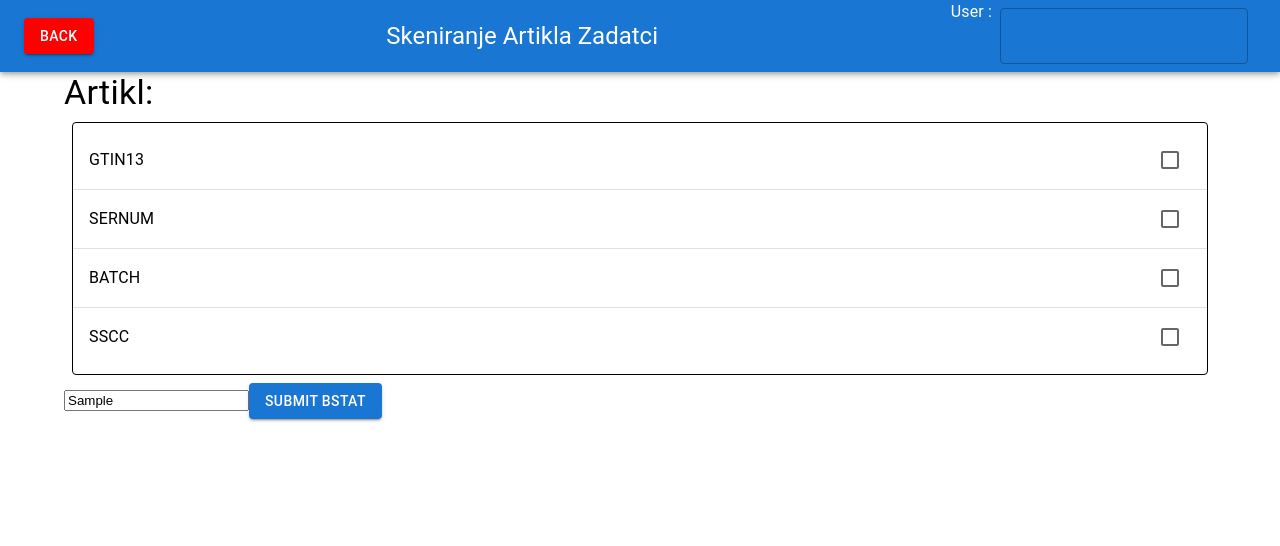
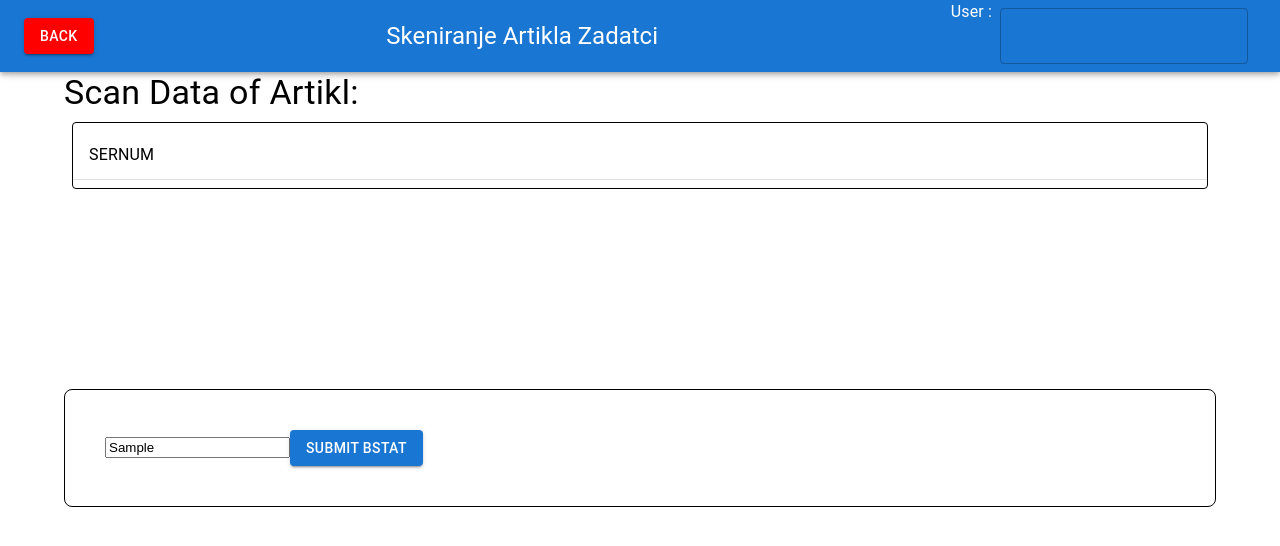
Before and after one commit to MihaelMiklecic/Games, a React (Vite) app: page /skeniranje-artikala in a window 1280 px wide. Both pictures are taken after typing "Sample" into the empty fields and a click on the button "SUBMIT BSTAT". Shown: the top 546 px of the page. Built offline with nearby package versions, Linux system fonts and the light colour scheme.

Commit message:
16/01/Mihael/SkeniranjeArtikla working

```diff
--- a/src/Components/ArtiklScanTasks/ArtiklScanTasks.tsx
+++ b/src/Components/ArtiklScanTasks/ArtiklScanTasks.tsx
@@ -3,7 +3,6 @@ import {
   Container,
   Box,
   Typography,
-  Checkbox,
   List,
   ListItem,
   ListItemText,
@@ -11,6 +10,7 @@ import {
 } from "@mui/material";
 import { Divider } from "@mui/material";
 import { ArtiklScanHeader } from "./ArtiklScanUtils/ArtiklScanHeader";
+import useBarcodeScannerStore from "../useBarcodeScannerStore";
 
 interface Artikl {
   BStat: string;
@@ -23,8 +23,12 @@ interface Artikl {
 export default function ArtiklScanTasks() {
   const [artikl, setArtikl] = useState<Artikl | null>(null);
   const [bstat, setBStat] = useState<string>("");
+  const [filteredArtikl, setFilteredArtikl] = useState<Artikl | null>(null);
+  const [scannedData, setScannedData] = useState<string[]>([]);
+  const { receivedData, setReceivedData } = useBarcodeScannerStore();
 
   useEffect(() => {
+    setReceivedData("");
     const storedBStat = localStorage.getItem("artikl");
     if (storedBStat) {
       const parsedBStat = JSON.parse(storedBStat);
@@ -32,6 +36,20 @@ export default function ArtiklScanTasks() {
     }
     console.log("rerendered");
   }, []);
+
+  useEffect(() => {
+    const storeValues = localStorage.getItem("artikl");
+    if (storeValues) {
+      const parsedValues = JSON.parse(storeValues);
+      console.log("Values:", parsedValues);
+    }
+  }, []);
+
+  useEffect(() => {
+    if (receivedData) {
+      setScannedData((prev) => [...new Set([...prev, receivedData])]);
+    }
+  }, [receivedData]);
 
   const handleBStatChange = (e: React.ChangeEvent<HTMLInputElement>) => {
     setBStat(e.target.value);
@@ -57,58 +75,109 @@ export default function ArtiklScanTasks() {
     });
   };
 
+  useEffect(() => {
+    if (artikl) {
+      let newArtikl: Artikl = {} as Artikl;
+      if (bstat.includes("B")) {
+        newArtikl = { ...newArtikl, GTIN13: artikl.GTIN13 };
+      }
+      if (bstat.includes("S")) {
+        newArtikl = { ...newArtikl, SERNUM: artikl.SERNUM };
+      }
+      if (bstat.includes("H")) {
+        newArtikl = { ...newArtikl, BATCH: artikl.BATCH };
+      }
+      if (bstat.includes("C")) {
+        newArtikl = { ...newArtikl, SSCC: artikl.SSCC };
+      }
+      setFilteredArtikl(newArtikl);
+    }
+  }, [bstat, artikl]);
+
   return (
-    <Container>
+    <Container sx={{}}>
       <ArtiklScanHeader />
       <Box>
-        <Typography variant="h4">Artikl: </Typography>
+        <Typography variant="h4">Scan Data of Artikl: </Typography>
       </Box>
       <Box
         sx={{ border: "1px solid black", gap: 1, margin: 1, borderRadius: 1 }}
       >
         <List>
-          {artikl?.GTIN13 && (
+          {filteredArtikl?.GTIN13 && (
             <>
-              <ListItem>
+              <ListItem
+                sx={{
+                  backgroundColor: scannedData.includes(filteredArtikl.GTIN13)
+                    ? "green"
+                    : "inherit",
+                  color: scannedData.includes(filteredArtikl.GTIN13)
+                    ? "white"
+                    : "inherit",
+                }}
+              >
                 <ListItemText primary="GTIN13" />
-                <Checkbox checked={false} />
               </ListItem>
               <Divider />
             </>
           )}
 
-          {artikl?.SERNUM && (
+          {filteredArtikl?.SERNUM && (
             <>
-              <ListItem>
+              <ListItem
+                sx={{
+                  backgroundColor: scannedData.includes("SERNUM")
+                    ? "green"
+                    : "inherit",
+                  color: scannedData.includes("SERNUM") ? "white" : "inherit",
+                }}
+              >
                 <ListItemText primary="SERNUM" />
-                <Checkbox checked={false} />
               </ListItem>
               <Divider />
             </>
           )}
 
-          {artikl?.BATCH && (
+          {filteredArtikl?.BATCH && (
             <>
-              <ListItem>
+              <ListItem
+                sx={{
+                  backgroundColor: scannedData.includes(filteredArtikl.BATCH)
+                    ? "green"
+                    : "inherit",
+                  color: scannedData.includes(filteredArtikl.BATCH)
+                    ? "white"
+                    : "inherit",
+                }}
+              >
                 <ListItemText primary="BATCH" />
-                <Checkbox checked={false} />
               </ListItem>
               <Divider />
             </>
           )}
 
-          {artikl?.SSCC && (
+          {filteredArtikl?.SSCC && (
             <>
-              <ListItem>
+              <ListItem
+                sx={{
+                  backgroundColor: scannedData.includes(filteredArtikl.SSCC)
+                    ? "green"
+                    : "inherit",
+                  color: scannedData.includes(filteredArtikl.SSCC)
+                    ? "white"
+                    : "inherit",
+                }}
+              >
                 <ListItemText primary="SSCC" />
-                <Checkbox checked={false} />
               </ListItem>
             </>
           )}
         </List>
       </Box>
 
-      <Box>
+      <Box
+        sx={{ border: "1px solid black", marginTop: 25, p: 5, borderRadius: 2 }}
+      >
         <input
           type="text"
           value={bstat}
```
Also changed, not shown: src/Components/ArtiklScanTasks/ArtiklScanUtils/SlanjeArtiklaSim.tsx (+35 -73 lines).
